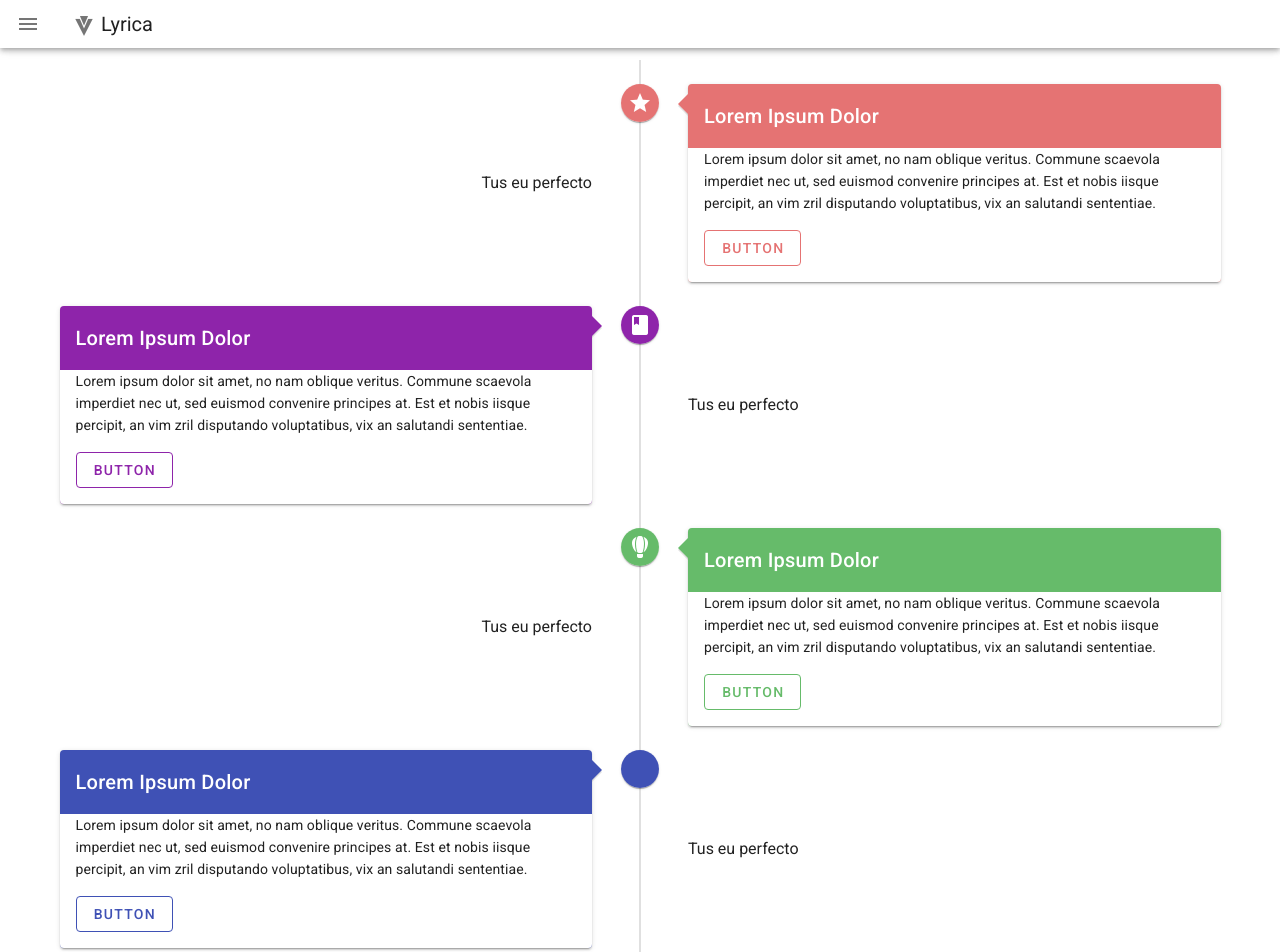
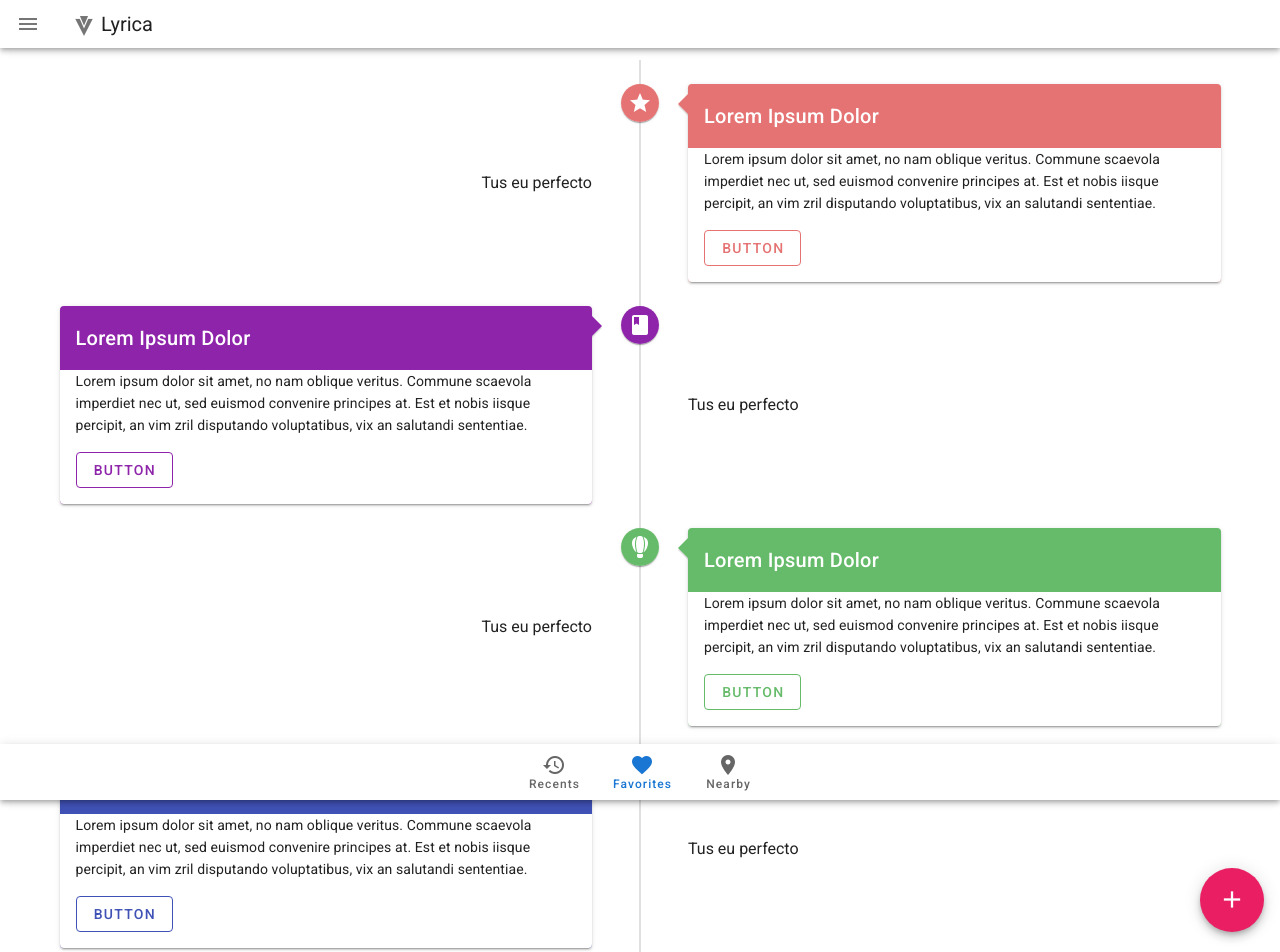
Before and after one commit to Daltonic/lyrica, a Vue app: page / in a window 1280 px wide. Shown: the top 952 px of the page. Built offline with nearby package versions, Linux system fonts and the light colour scheme.

Commit message:
Feat: Adds the Fab plus btn for creating Lyrics

```diff
--- a/src/App.vue
+++ b/src/App.vue
@@ -53,7 +53,7 @@
     </v-navigation-drawer>
 
     <v-main>
-      <v-container class="mt-12">
+      <v-container class="my-12">
         <router-view></router-view>
       </v-container>
     </v-main>
--- a/src/screens/Lyrics.vue
+++ b/src/screens/Lyrics.vue
@@ -1,4 +1,5 @@
 <template>
+  <div>
     <v-timeline align-top :dense="$vuetify.breakpoint.smAndDown">
       <v-timeline-item
         v-for="(item, i) in items"
@@ -15,16 +16,53 @@
           <v-card-title class="title"> Lorem Ipsum Dolor </v-card-title>
           <v-card-text class="white text--primary">
             <p>
-            Lorem ipsum dolor sit amet, no nam oblique veritus. Commune scaevola
-            imperdiet nec ut, sed euismod convenire principes at. Est et nobis
-            iisque percipit, an vim zril disputando voluptatibus, vix an
-            salutandi sententiae.
+              Lorem ipsum dolor sit amet, no nam oblique veritus. Commune
+              scaevola imperdiet nec ut, sed euismod convenire principes at. Est
+              et nobis iisque percipit, an vim zril disputando voluptatibus, vix
+              an salutandi sententiae.
             </p>
             <v-btn :color="item.color" class="mx-0" outlined> Button </v-btn>
           </v-card-text>
         </v-card>
       </v-timeline-item>
     </v-timeline>
+
+    <v-fab-transition>
+      <v-btn
+        key="mdi-plus"
+        color="pink"
+        fab
+        large
+        dark
+        absolute
+        bottom
+        right
+        style="bottom: 100px;"
+      >
+        <v-icon>mdi-plus</v-icon>
+      </v-btn>
+    </v-fab-transition>
+
+    <v-bottom-navigation :value="value" color="primary" fixed>
+      <v-btn>
+        <span>Recents</span>
+
+        <v-icon>mdi-history</v-icon>
+      </v-btn>
+
+      <v-btn>
+        <span>Favorites</span>
+
+        <v-icon>mdi-heart</v-icon>
+      </v-btn>
+
+      <v-btn>
+        <span>Nearby</span>
+
+        <v-icon>mdi-map-marker</v-icon>
+      </v-btn>
+    </v-bottom-navigation>
+  </div>
 </template>
 
 <script>
@@ -48,6 +86,7 @@
         icon: "mdi-buffer",
       },
     ],
+    value: 1,
   }),
 };
 </script>
```
Lines whose indentation alone changed are shown as unchanged.
